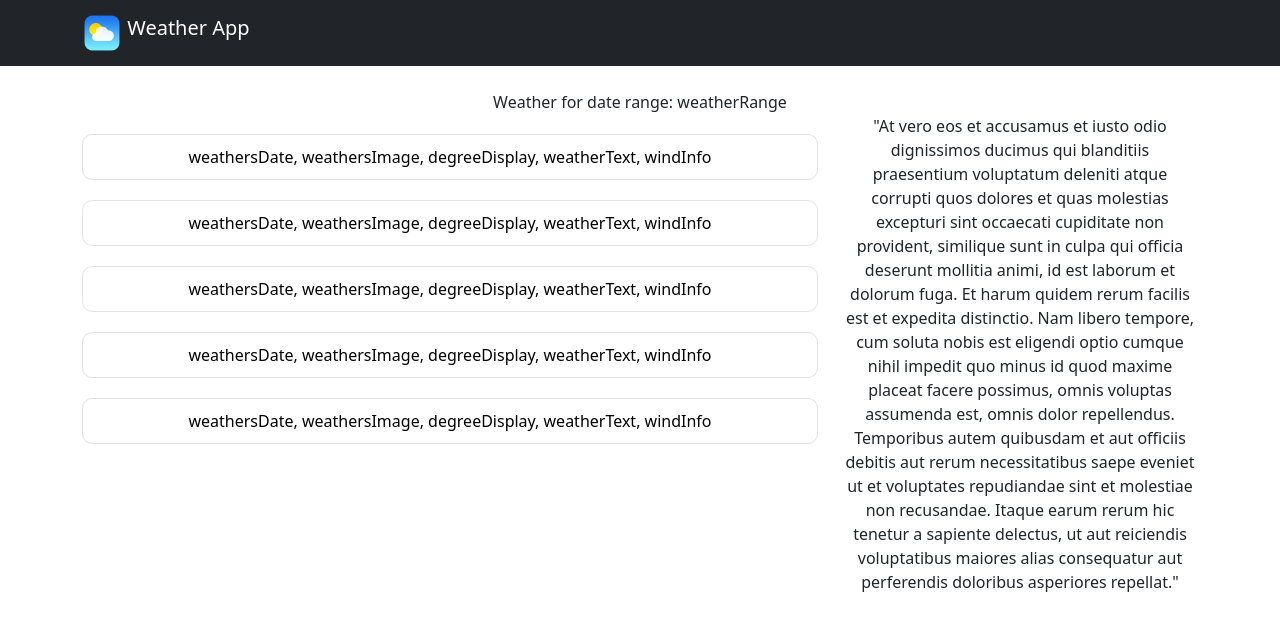
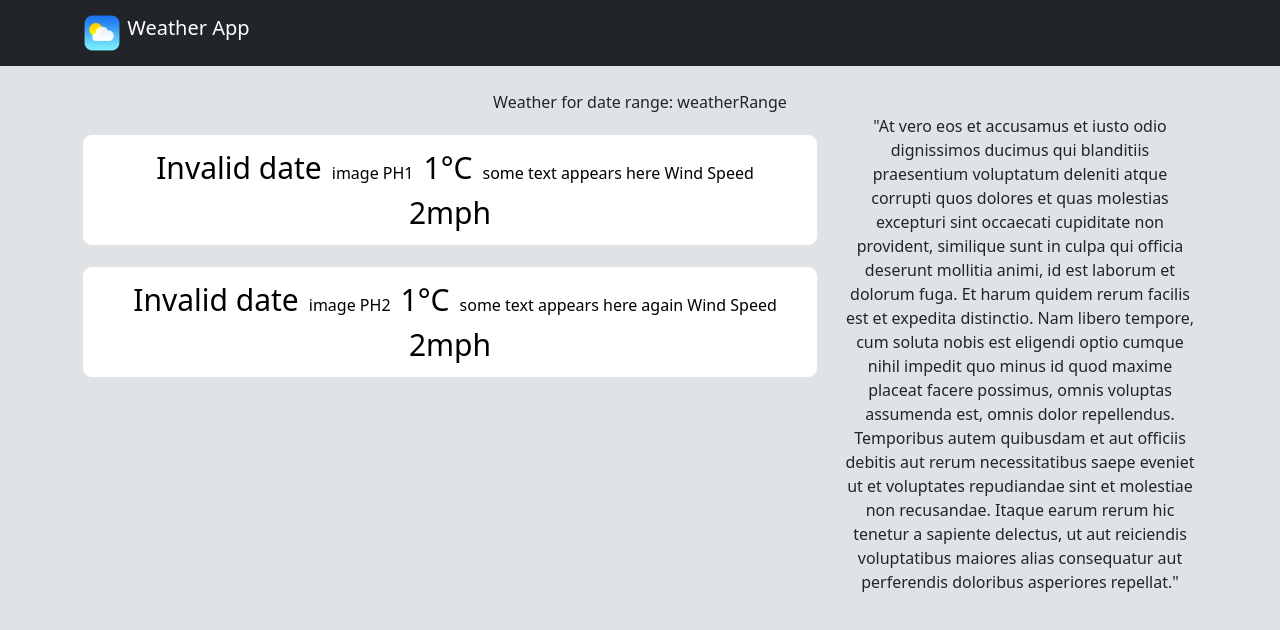
Before and after one commit to Alyzande/weatherapp, a React (Create React App) app: page / in a window 1280 px wide. Shown: the top 630 px of the page. Built offline with nearby package versions, Linux system fonts and the light colour scheme; no server answers.

Commit message:
api changed to 2.5

```diff
--- a/package.json
+++ b/package.json
@@ -8,9 +8,12 @@
     "@testing-library/user-event": "^13.5.0",
     "axios": "^0.27.2",
     "bootstrap": "^5.1.3",
+    "moment": "^2.29.3",
+    "moment-timezone": "^0.5.34",
     "react": "^18.1.0",
     "react-bootstrap": "^2.4.0",
     "react-dom": "^18.1.0",
+    "react-moment": "^1.1.2",
     "react-scripts": "5.0.1",
     "web-vitals": "^2.1.4"
   },
--- a/src/App.css
+++ b/src/App.css
@@ -1,7 +1,9 @@
 .App {
   text-align: center;
 }
-
+body {
+  background-color: #e0e3e6 !important;
+}
 
 .App-header {
   background-color: #282c34;
--- a/src/App.js
+++ b/src/App.js
@@ -3,9 +3,81 @@ import WeatherCard from './WeatherCard';
 import 'bootstrap/dist/css/bootstrap.min.css';
 import { Container, Row, Col, Navbar } from 'react-bootstrap';
 import Logo from './logo.png';
+import { ApiClient } from "./ApiClient";
+import React, {useState, useEffect} from 'react';
+
 
 
 function App() {
+
+
+  const [weatherInfo, updateWeatherDisplay] = useState([{
+
+    dt: "1646318698",
+    weather: {
+      icon: "image PH1",
+      description: "some text appears here"},
+    temp: {
+      day: 1},
+    wind_speed: 2
+
+  },
+  {
+
+    dt: "1646318697",
+    weather: {
+      icon: "image PH2",
+      description: "some text appears here again"},
+    temp: {
+      day: 1},
+    wind_speed: 2
+
+  }]);
+
+  const apiClient = new ApiClient();
+
+  const updateWeather =() =>{
+
+      apiClient.getWeather()
+        //console.log(getWeather)
+        .then((jsonResponse) =>{
+        //console.log("response", jsonResponse.data);
+        updateWeatherDisplay(jsonResponse.data.daily);
+
+      })
+      .catch((error) => {
+        console.log (error);
+      })
+
+  }
+  useEffect(() =>{
+    //stuff
+    updateWeather();
+  },[])
+
+const buildDivs = () =>{
+  //console.log(weatherInfo)
+  return weatherInfo.map((weatherRow) => {
+
+    //console.log("this is weather row" + weatherRow.dt)
+    return (
+      <WeatherCard
+      key={weatherRow.dt}
+      weathersDate={weatherRow.dt}
+      weathersImage={weatherRow.weather.icon}
+      degreeDisplay={weatherRow.temp.day}
+      weatherText={weatherRow.weather.description}
+      windInfo={weatherRow.wind_speed}
+
+      />
+
+    )
+
+
+  })
+}
+
+
   return (
     <div className="App">
         <Navbar bg="dark" variant="dark">
@@ -27,11 +99,10 @@ function App() {
             Weather for date range: weatherRange
       <Row >
       <Col sm={8}>
-      <WeatherCard />
-      <WeatherCard />
-      <WeatherCard />
-      <WeatherCard />
-      <WeatherCard />
+
+      {buildDivs()}
+
+
        </Col>
        <Col sm={4}>"At vero eos et accusamus et iusto odio dignissimos ducimus qui blanditiis praesentium voluptatum deleniti atque corrupti quos dolores et quas molestias excepturi sint occaecati cupiditate non provident, similique sunt in culpa qui officia deserunt mollitia animi, id est laborum et dolorum fuga. Et harum quidem rerum facilis est et expedita distinctio. Nam libero tempore, cum soluta nobis est eligendi optio cumque nihil impedit quo minus id quod maxime placeat facere possimus, omnis voluptas assumenda est, omnis dolor repellendus. Temporibus autem quibusdam et aut officiis debitis aut rerum necessitatibus saepe eveniet ut et voluptates repudiandae sint et molestiae non recusandae. Itaque earum rerum hic tenetur a sapiente delectus, ut aut reiciendis voluptatibus maiores alias consequatur aut perferendis doloribus asperiores repellat."</Col>
       </Row>
--- a/src/WeatherCard.js
+++ b/src/WeatherCard.js
@@ -1,49 +1,26 @@
-import React, { useState } from "react";
+import React from "react";
 import './weathercard.css';
-import { ApiClient } from "./ApiClient";
+import Moment from 'react-moment';
+import 'moment-timezone';
 
 
-function WeatherCard() {
-
-const [weatherInfo, updateWeatherDisplay] = useState({
-  weathersDate: "a date passed as a string",
-  weathersImage: "image placeholder",
-  degreeDisplay: 0,
-  weatherText: "long string",
-  windInfo: 0
-});
-
-const apiClient = new ApiClient();
-
-apiClient.getWeather()
-  //console.log(getWeather)
-  .then((jsonResponse) =>{
-  console.log("response", jsonResponse.data);
-  //getWeather(jsonResponse.data);
-})
-.catch((error) => {
-  console.log (error);
-})
-
-const updateWeather = (responseObject) => {
-  updateWeatherDisplay({
-    weathersDate: responseObject.weathersDate,
-    weathersImage: responseObject.weathersImage,
-    degreeDisplay: responseObject.degreeDisplay,
-    weatherText: responseObject.weatherText,
-    windInfo: responseObject.windInfo
-  })
-}
+function WeatherCard(props) {
 
 
   return (
+
     <div className="WeatherCard">
-      weathersDate, weathersImage, degreeDisplay, weatherText, windInfo
-       {/* {current.weathersDate}
-       {current.weather[i].icon}
-        {current.weather[i].degreeDisplay}
-         {current.weather[i].weatherText}
-         {current.weather[i].windInfo}  */}
+      <span id="datespan">
+      <Moment format="D MMM">
+        {props.weathersDate}
+      </Moment>
+      </span>
+      {props.weathersImage}
+      <span id="degreedisplay">
+      {props.degreeDisplay}°C
+      </span>
+      <span>{props.weatherText} </span>
+       Wind Speed <span id="windspeed">{props.windInfo}mph</span>
     </div>
   );
 }
--- a/src/weathercard.css
+++ b/src/weathercard.css
@@ -7,3 +7,8 @@
     border: 1px solid #e4e4e4;
     border-radius: 10px;
   }
+
+  #datespan,#degreedisplay, #windspeed {
+    font-size: 30px;
+    margin: 10px;
+  }
```
Also changed, not shown: 1 other file (tests, documents, lock files or other folders).
